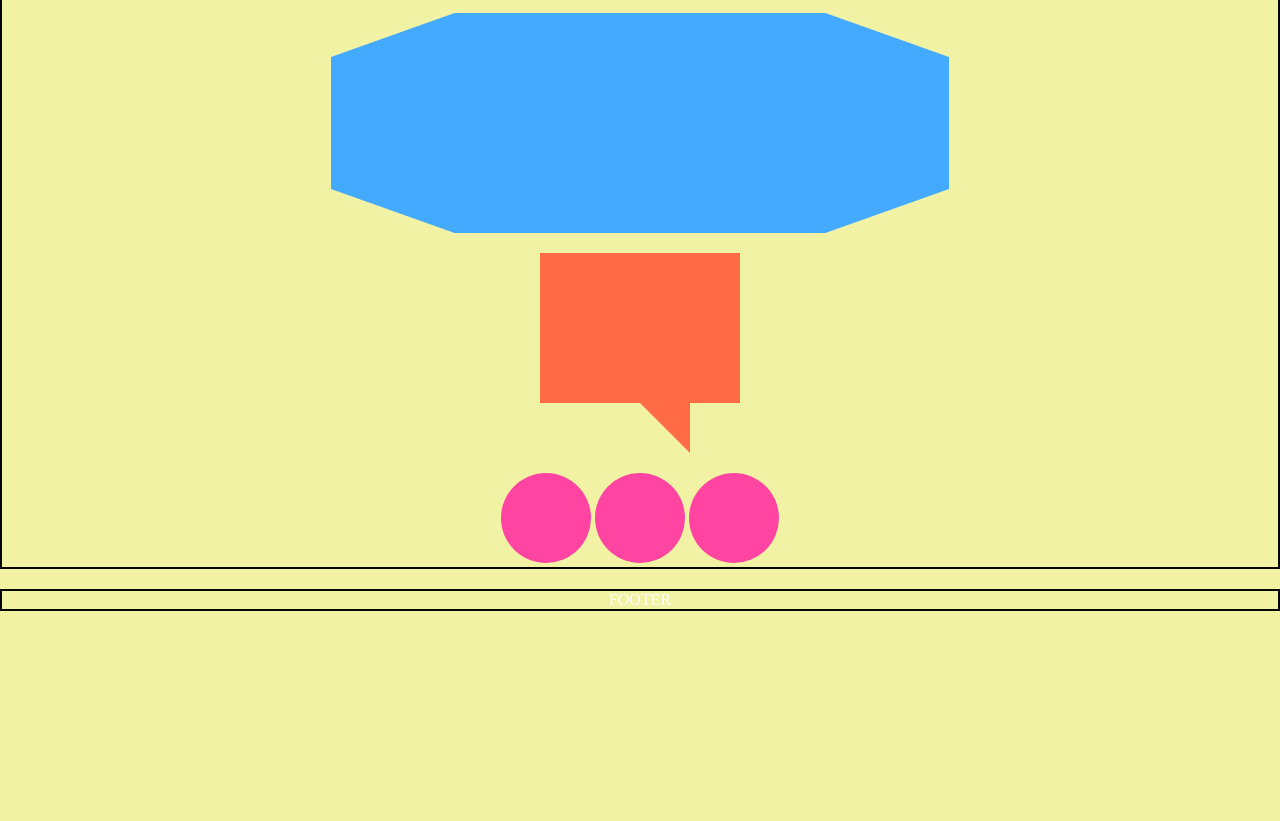
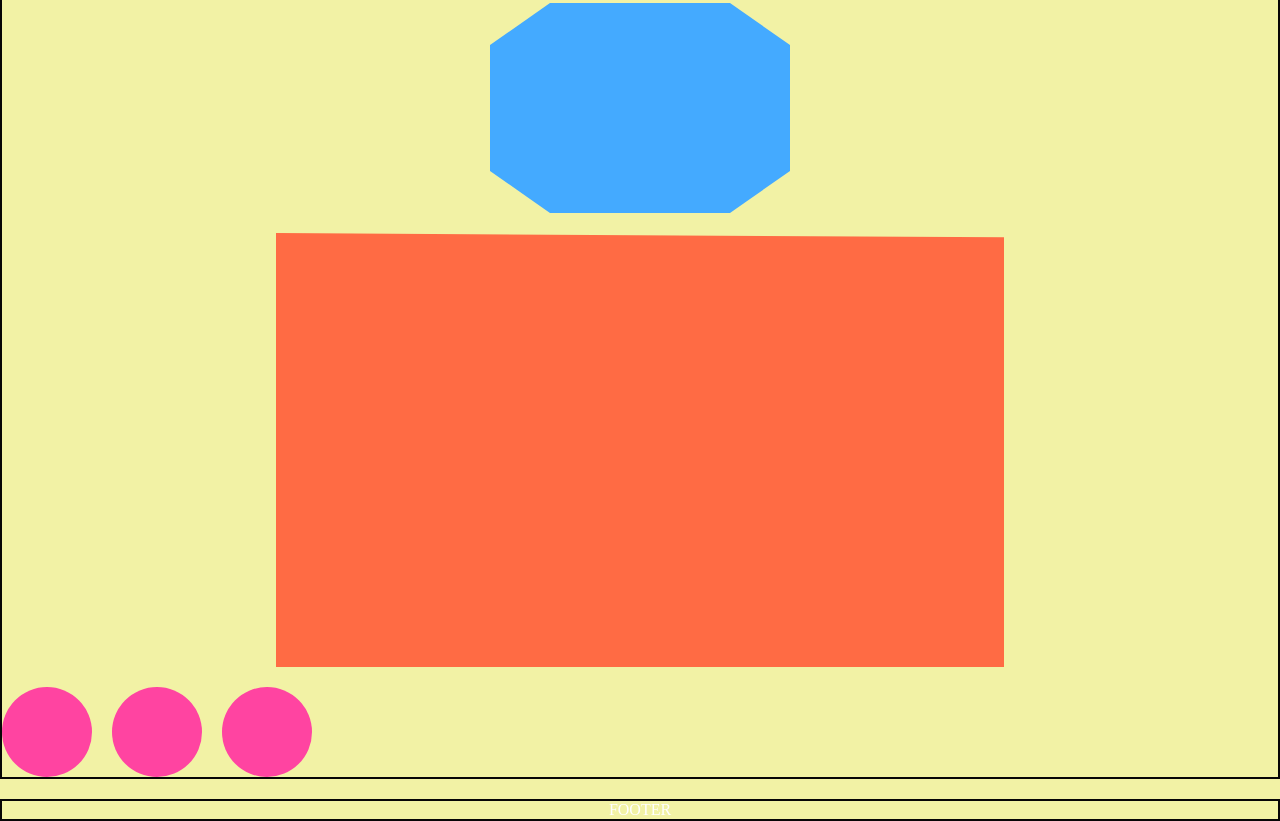
Before and after one commit to Malinka2021/myDesktopView, a plain HTML site: page index.html in a window 1280 px wide. Shown: the part 1075-1896 px from the top of the page. Before the commit the page ends 1686 px from the top, so only its background shows below. Drawn offline with Linux system fonts and the light colour scheme.

Commit message:
failed attempts

```diff
--- a/css/style.css
+++ b/css/style.css
@@ -83,6 +83,8 @@ body {
     display: none; /*in mobile width do not show contact form*/
 }
 
+
+
 @media (min-width: 600px) and (max-width: 1024px) {
     body{
         background-color: #216d86;
@@ -150,6 +152,7 @@ body {
         justify-content: flex-start;
         gap: 20px;
     }
+
 }
 @media (min-width: 1025px) {
     body{
@@ -197,9 +200,26 @@ body {
         background-color: aqua;
         clip-path: polygon(0 0, 100% 1%, 100% 20%, 100% 68%, 63% 99%, 0 100%, 0 32%);
     }
-}
     .bevel {
-        width: 618px;
-        height: 220px;
+        width: 300px;
+        height: 210px;
         margin-top: 20px;
     }
+
+    .message {
+        display: none;
+    }
+    .contact-form {
+        display: block;
+        width: 728px;
+        height: 434px;
+        background-color: #ff6b44;
+        clip-path: polygon(0 0, 100% 1%, 100% 20%, 100% 100%, 63% 100%, 0 100%, 0 32%);
+    }
+    .social-media {
+        width: 100%; /*take the whole screen width otherwise not moving*/
+        display: flex;
+        justify-content: flex-start;
+        gap: 20px;
+    }
+}
```
Also changed, not shown: index.html (+4 -0 lines).
